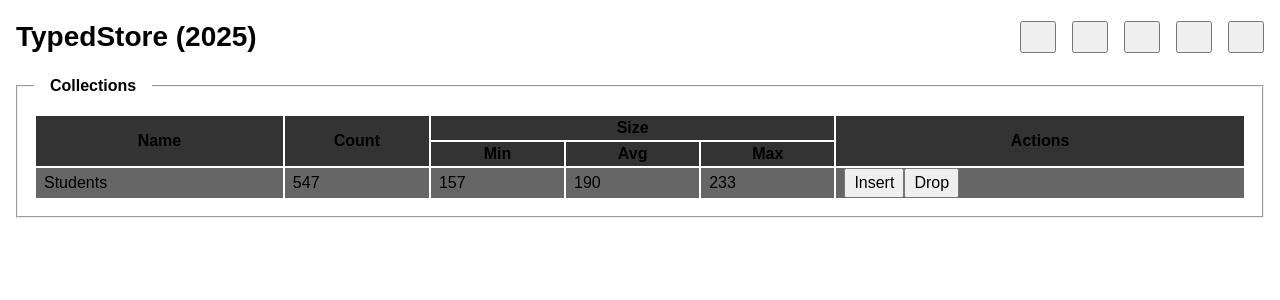
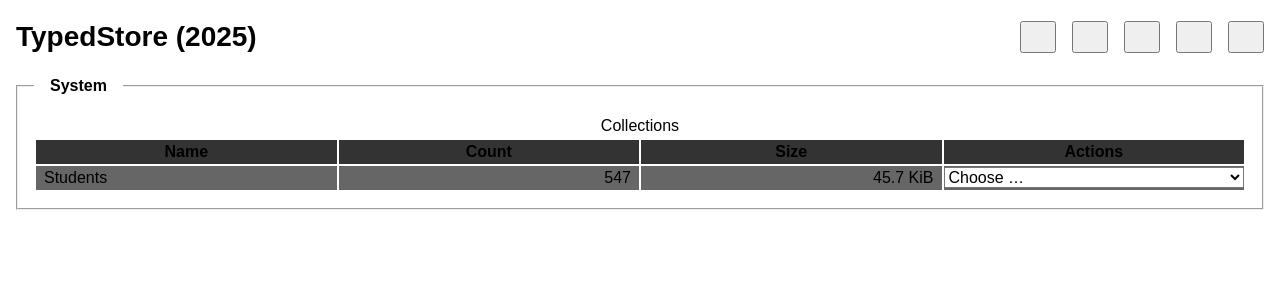
Before and after one commit to tmcnab/typed-store-2025, a React (Vite) app: page / in a window 1280 px wide. Both pictures are taken after a click on the button 1142 px from the left and 37 px from the top of the page. Shown: the top 300 px of the page. Built offline with nearby package versions, Linux system fonts and the light colour scheme; some icons are missing.

Commit message:
mostly updates to collections

```diff
--- a/src/ui/Application.tsx
+++ b/src/ui/Application.tsx
@@ -1,17 +1,16 @@
 import { useMemo, useState } from 'react'
-import Collections from './Collections'
-import Console from './Console'
-import Documentation from './Documentation'
-import FeatherIcon from 'feather-icons-react'
-import Flex from './Flex'
-import Home from './Home'
-import Button from './Button'
+import Button from './components/Button'
+import Console from './tabs/Console'
+import Documentation from './tabs/Documentation'
+import Flex from './components/Flex'
+import Home from './tabs/Home'
+import System from './tabs/System/System'
 
 const lookup = new Map([
-	['collections', Collections],
 	['console', Console],
 	['documentation', Documentation],
 	['home', Home],
+	['system', System],
 ])
 
 export default function Application() {
@@ -33,7 +32,7 @@ export default function Application() {
 				<Flex>
 					<Button icon='home' name='home' onClick={onClick} title='Home' />
 					<Button icon='book' name='documentation' onClick={onClick} title='Documentation' />
-					<Button icon='database' name='collections' onClick={onClick} title='Collections' />
+					<Button icon='database' name='system' onClick={onClick} title='System' />
 					<Button icon='terminal' name='console' onClick={onClick} title='Console' />
 					<Button icon='github'>
 						<a href='https://github.com/tmcnab/typed-store' title='GitHub Repository' />
--- a/src/ui/Collections.tsx
+++ /dev/null
@@ -1,48 +0,0 @@
-export default function Collections() {
-	return (
-		<fieldset>
-			{/* <style>
-				td:first-child {
-					text - align: left;
-		}
-				th:last-child, td:last-child {
-					display: flex;
-				justify-content: space-evenly;
-		}
-				td {
-					text - align: right;
-		}
-			</style> */}
-			<legend>Collections</legend>
-			{/* <table style="padding: 0.5rem 0.5rem 0.5rem 0.5rem"> */}
-			<table>
-				<thead>
-					<tr>
-						<th rowSpan={2}>Name</th>
-						<th rowSpan={2}>Count</th>
-						<th colSpan={3}>Size</th>
-						<th rowSpan={2}>Actions</th>
-					</tr>
-					<tr>
-						<th>Min</th>
-						<th>Avg</th>
-						<th>Max</th>
-					</tr>
-				</thead>
-				<tbody>
-					<tr>
-						<td>Students</td>
-						<td>547</td>
-						<td>157</td>
-						<td>190</td>
-						<td>233</td>
-						<td>
-							<button>Insert</button>
-							<button>Drop</button>
-						</td>
-					</tr>
-				</tbody>
-			</table>
-		</fieldset>
-	)
-}
--- a/src/ui/Button.tsx
+++ b/src/ui/components/Button.tsx
@@ -6,7 +6,7 @@ export interface ButtonProps {
 	icon: string
 	name?: string
 	onClick?: (name: string) => void
-	title?: string
+	title?: string,
 }
 
 export default function Button ({ children, icon, name, onClick }: ButtonProps) {
--- /dev/null
+++ b/src/ui/tabs/System/CollectionsTable.css
@@ -0,0 +1,8 @@
+td {
+	width: 25%;
+}
+
+td:nth-child(2),
+td:nth-child(3) {
+	text-align: right;
+}
--- /dev/null
+++ b/src/ui/tabs/System/CollectionsTable.tsx
@@ -0,0 +1,38 @@
+import './CollectionsTable.css'
+
+export default function CollectionsTable() {
+	return (
+		<table>
+			<caption>Collections</caption>
+			<thead>
+				<tr>
+					<th>Name</th>
+					<th>Count</th>
+					<th>Size</th>
+					<th>Actions</th>
+				</tr>
+			</thead>
+			<tbody>
+				<tr>
+					<td>Students</td>
+					<td>547</td>
+					<td>45.7 KiB</td>
+					<td style={{ border: 0, padding: 0 }}>
+						<select style={{ width: '100%' }}>
+							<option>Choose &hellip;</option>
+							<option value='view-definition'>
+								View Definition
+							</option>
+							<option value='view-data'>
+								View Data
+							</option>
+							<option disabled>Add Record</option>
+							<option disabled>Upload Records</option>
+							<option disabled>Destroy Collection</option>
+						</select>
+					</td>
+				</tr>
+			</tbody>
+		</table>
+	)
+}
--- /dev/null
+++ b/src/ui/tabs/System/System.tsx
@@ -0,0 +1,10 @@
+import CollectionsTable from "./CollectionsTable";
+
+export default function System() {
+	return (
+		<fieldset>
+			<legend>System</legend>
+			<CollectionsTable />
+		</fieldset>
+	)
+}
```
Also changed, not shown: src/ui/components/Flex.tsx (renamed from src/ui/Flex.tsx), src/ui/tabs/Console.tsx (renamed from src/ui/Console.tsx), src/ui/tabs/Documentation.tsx (renamed from src/ui/Documentation.tsx), src/ui/tabs/Home.tsx (renamed from src/ui/Home.tsx).
